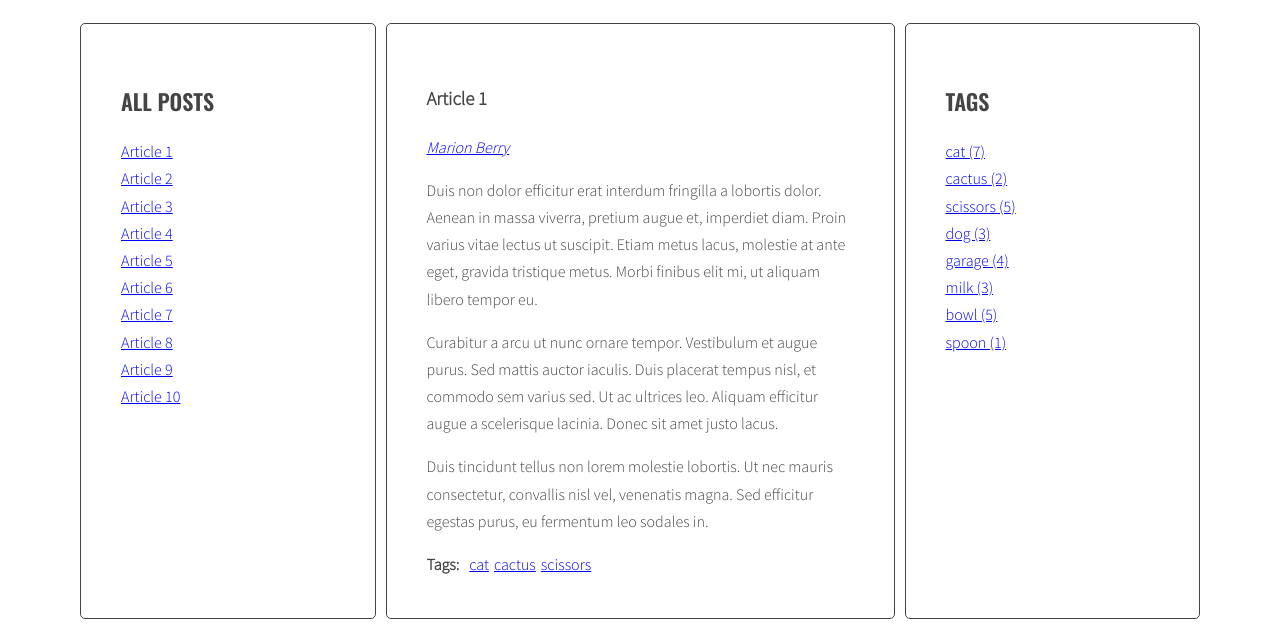
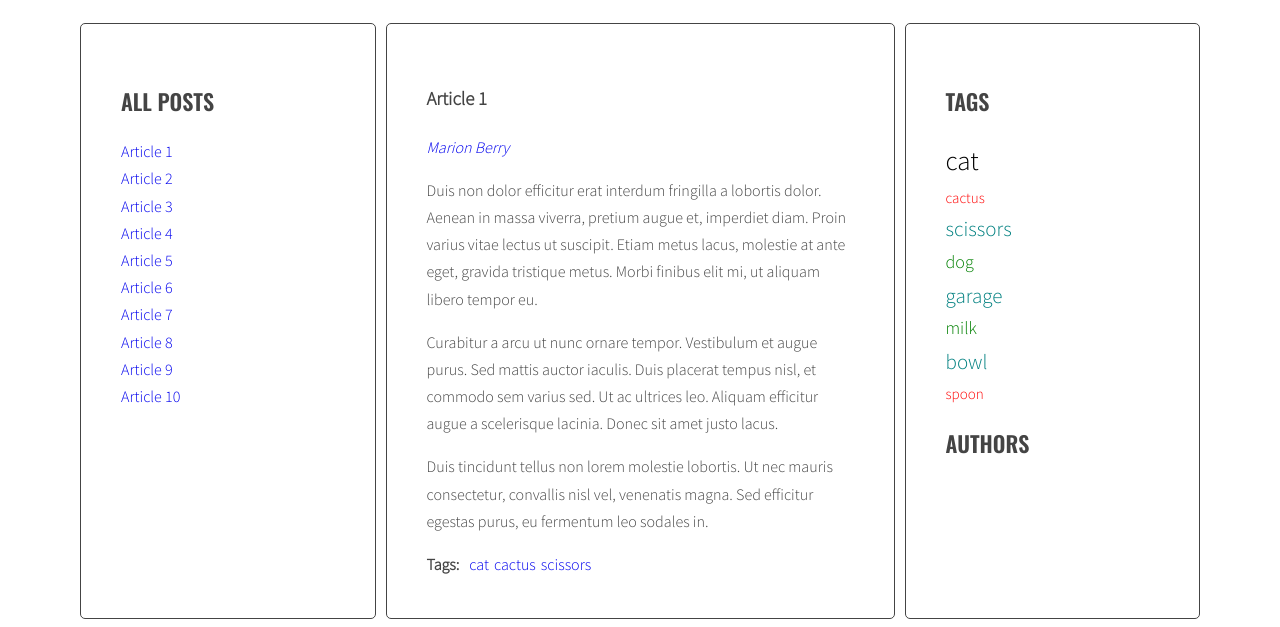
Before and after one commit to RobertCiechowski/javascript-blog, a website: page index.html in a window 1280 px wide. Shown: the part 220-847 px from the top of the page. Drawn offline with nearby package versions, Linux system fonts and the light colour scheme.

Commit message:
Changes in scritp.js and added styles for sidebar tags in style.css file

```diff
--- a/js/script.js
+++ b/js/script.js
@@ -202,7 +202,8 @@
 
       /* [NEW] check if this link is NOT already in allTags */
 
-      if(!allTags.hasOwnProperty(tag)){
+      //  if(!allTags.hasOwnProperty(tag)){ **** Błąd w instrukcji? 6.3 Dodawanie nowych tagów do obiektu
+      if(!Object.prototype.hasOwnProperty.call(allTags, tag)){
 
         /* [NEW] add tag to allTags object */
 
@@ -224,7 +225,8 @@
 
   /* [NEW] find list of tags in right column */
 
-  const tagList = document.querySelector('.tags');
+  //const tagList = document.querySelector('.tags');
+  const tagList = document.querySelector(optTagsListSelector);
 
   /* [NEW] TAG CLOUD */
 
@@ -241,7 +243,7 @@
 
     /* [NEW] generate code of a link and add it to allTagsHTML */
 
-    allTagsHTML += '<li><a class="' + calculateTagClass(allTags[tag], tagsParams) + '" href="#tag-' + tag + '">' + tag + ' (' + allTags[tag] + ')' + '</a></li>';
+    allTagsHTML += '<li><a class="' + calculateTagClass(allTags[tag], tagsParams) + '" href="#tag-' + tag + '">' + tag + '</a></li>';
 
   /* [NEW] END LOOP: for each tag in allTags */
   }
--- a/sass/style.scss
+++ b/sass/style.scss
@@ -39,6 +39,10 @@
     font-weight: 400;
     color: lighten($color-dark, 20%);
   }
+}
+
+a {
+  text-decoration: none;
 }
 
 /* Layout */
@@ -122,3 +126,34 @@
 .list-horizontal li {
   margin-right: 5px;
 }
+
+/* Sidebar */
+
+ul[class="list tags"] {
+  display: inline;
+}
+
+.tag-size-1 {
+  font-size: 15px;
+  color: red;
+}
+
+.tag-size-2 {
+  font-size: 18px;
+  color: green;
+}
+
+.tag-size-3 {
+  font-size: 21px;
+  color: teal;
+}
+
+.tag-size-4 {
+  font-size: 24px;
+  color: palegreen;
+}
+
+.tag-size-5 {
+  font-size: 27px;
+  color: black;
+}
```
Also changed, not shown: index.html (+3 -2 lines), css/style.css, 1 other file.
